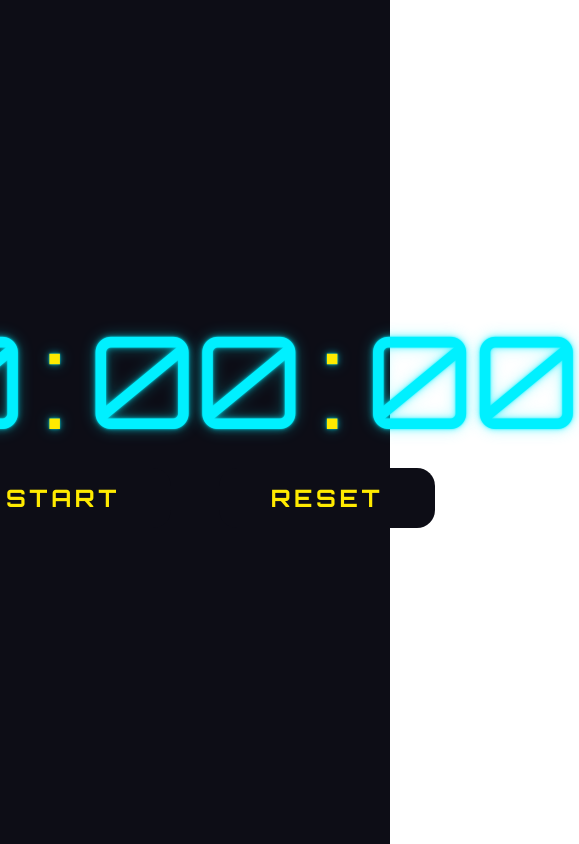
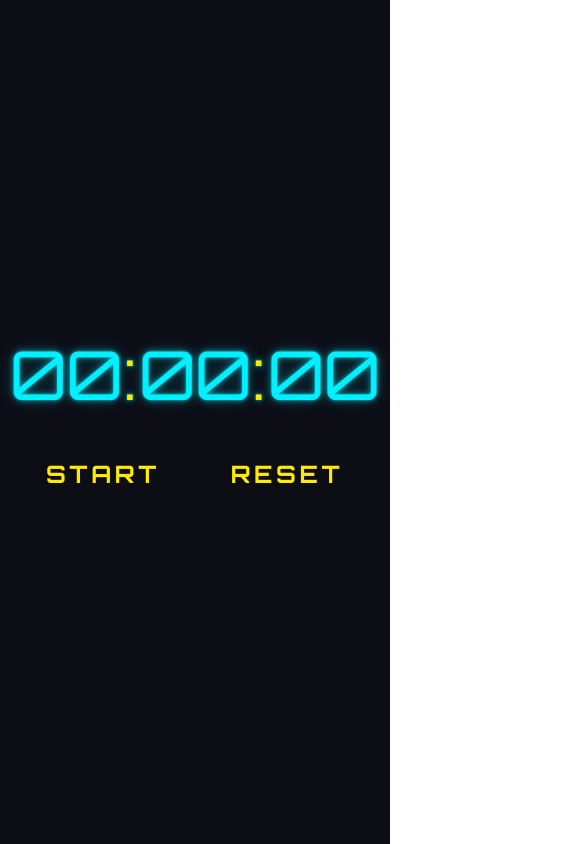
Before and after one commit to Faleonfall/Stopwatch-2077, a Vue app: page / in a window 390 px wide. Shown: the whole page, 579 px wide, since content can reach past the window. Built offline with nearby package versions, Linux system fonts and the light colour scheme.

Commit message:
Restructure CSS for maintainability and better responsive design

```diff
--- /dev/null
+++ b/src/assets/cyber-btn.css
@@ -0,0 +1,86 @@
+.cyber-btn {
+    position: relative;
+    color: var(--color-neon-yellow);
+    background: var(--color-cyber-background);
+    font-family: var(--font-cyber), sans-serif;
+    min-width: 13.5rem;
+    text-align: center;
+    transition: background 0.2s, color 0.2s, box-shadow 0.2s;
+    overflow: hidden;
+    padding: 0.75rem 3rem;
+    border: none;
+    border-radius: 1.125rem;
+    text-transform: uppercase;
+    font-weight: bold;
+    letter-spacing: 0.15em;
+    font-size: 1.5rem;
+    cursor: pointer;
+    box-shadow: 0 0 0 3px var(--color-neon-pink),
+    0 0 12px 2px var(--color-neon-pink);
+    -webkit-tap-highlight-color: transparent;
+    touch-action: manipulation;
+}
+
+.cyber-btn::before {
+    content: "";
+    position: absolute;
+    inset: 0;
+    border-radius: inherit;
+    pointer-events: none;
+    z-index: 0;
+    opacity: 0.6;
+    box-shadow: 0 0 21px 9px var(--color-neon-pink);
+    filter: blur(3px);
+    transition: opacity 0.2s;
+}
+
+/* Only apply hover styles on devices with a mouse (not on touch screens!) */
+@media (hover: hover) and (pointer: fine) {
+    .cyber-btn:hover {
+        background: var(--color-neon-pink);
+        color: var(--color-cyber-background);
+        box-shadow: 0 0 0 3px var(--color-neon-pink),
+        0 0 24px 5px var(--color-neon-pink);
+    }
+
+    .cyber-btn:hover::before {
+        opacity: 0.85;
+    }
+}
+
+@media (hover: none) and (pointer: coarse) {
+    .cyber-btn {
+        transition: background 0.25s cubic-bezier(.65, 0, .2, 1),
+        box-shadow 0.25s cubic-bezier(.8, .12, .19, 1),
+        color 0.15s,
+        transform 0.2s cubic-bezier(.8, .12, .19, 1);
+    }
+}
+
+/* On all devices, this applies for "pressed" (touch or mouse click) */
+.cyber-btn:active {
+    background: var(--color-neon-pink);
+    color: var(--color-cyber-background);
+    box-shadow: 0 0 0 3px var(--color-neon-pink),
+    0 0 24px 5px var(--color-neon-pink);
+    transition: none;
+}
+
+@media (max-width: 768px) {
+    .cyber-btn {
+        min-width: 13.5rem;
+        font-size: 1.5rem;
+        width: 100%;
+        box-sizing: border-box;
+        display: block; /* so padding is respected */
+        margin: 0; /* remove any horizontal margin */
+    }
+}
+
+@media (max-width: 480px) {
+    .cyber-btn {
+        min-width: 10rem;
+        padding: 0.7rem 1.3rem;
+        font-size: 1.5rem;
+    }
+}
--- /dev/null
+++ b/src/assets/stopwatch.css
@@ -0,0 +1,26 @@
+
+.digit-fade-enter-active,
+.digit-fade-leave-active {
+    transition: opacity 0.15s ease-in-out;
+}
+
+.digit-fade-enter-from,
+.digit-fade-leave-to {
+    opacity: 0;
+}
+
+.timer-select ::selection {
+    background: transparent;
+    color: #00ff2a;
+    text-shadow: 0 0 4px rgba(0, 255, 42, 0.8),
+    0 0 8px rgba(0, 255, 42, 0.6),
+    0 0 22px rgba(0, 255, 42, 0.3);
+}
+
+.timer-select ::-moz-selection {
+    background: transparent;
+    color: #00ff2a;
+    text-shadow: 0 0 4px rgba(0, 255, 42, 0.8),
+    0 0 8px rgba(0, 255, 42, 0.6),
+    0 0 22px rgba(0, 255, 42, 0.3);
+}
--- a/src/components/Stopwatch.vue
+++ b/src/components/Stopwatch.vue
@@ -79,7 +79,6 @@
     </div>
   </div>
 </template>
-
 
 <script lang="ts">
 import {
@@ -207,75 +206,48 @@ export default defineComponent({
   0 0 16px rgba(0, 240, 255, 0.3);
 }
 
-.digit-fade-enter-active,
-.digit-fade-leave-active {
-  transition: opacity 0.15s ease-in-out;
+@media (max-width: 768px) {
+  .text-9xl {
+    font-size: 5.3rem !important;
   }
 
-.digit-fade-enter-from,
-.digit-fade-leave-to {
-  opacity: 0;
+  .timer-select .text-neon-yellow {
+    width: 0.35ch !important;
+    /* You can go even smaller if you want, try 0.28ch, but .35ch is safe */
+    display: inline-block; /* Ensures width is respected */
+    padding-left: 0;
+    padding-right: 0;
   }
 
-.timer-select ::selection {
-  background: transparent;
-  color: #00ff2a;
-  text-shadow: 0 0 4px rgba(0, 255, 42, 0.8),
-  0 0 8px rgba(0, 255, 42, 0.6),
-  0 0 22px rgba(0, 255, 42, 0.3);
+  .timer-select.pb-3 {
+    padding-bottom: 1.5rem;
   }
 
-.timer-select ::-moz-selection {
-  background: transparent;
-  color: #00ff2a;
-  text-shadow: 0 0 4px rgba(0, 255, 42, 0.8),
-  0 0 8px rgba(0, 255, 42, 0.6),
-  0 0 22px rgba(0, 255, 42, 0.3);
+  .flex.space-x-12 {
+    gap: 2rem !important;
   }
 
-.cyber-btn {
-  position: relative;
-  color: var(--color-neon-yellow);
-  background: var(--color-cyber-background);
-  font-family: var(--font-cyber), sans-serif;
-  min-width: 13.5rem;
-  text-align: center;
-  transition: background 0.2s, color 0.2s, box-shadow 0.2s;
-  overflow: hidden;
-  padding: 0.75rem 3rem;
-
-  border: none;
-  border-radius: 1.125rem;
-  text-transform: uppercase;
-  font-weight: bold;
-  letter-spacing: 0.15em;
-  font-size: 1.5rem;
-  cursor: pointer;
-  box-shadow: 0 0 0 3px var(--color-neon-pink),
-  0 0 12px 2px var(--color-neon-pink);
+  .min-h-screen {
+    padding-left: 0.5rem;
+    padding-right: 0.5rem;
+  }
 }
 
-.cyber-btn::before {
-  content: "";
-  position: absolute;
-  inset: 0;
-  border-radius: inherit;
-  pointer-events: none;
-  z-index: 0;
-  opacity: 0.6;
-  box-shadow: 0 0 21px 9px var(--color-neon-pink);
-  filter: blur(3px);
-  transition: opacity 0.2s;
+@media (max-width: 480px) {
+  .text-9xl {
+    font-size: 4.2rem !important;
   }
 
-.cyber-btn:hover {
-  background: var(--color-neon-pink);
-  color: var(--color-cyber-background);
-  box-shadow: 0 0 0 3px var(--color-neon-pink),
-  0 0 24px 5px var(--color-neon-pink);
+  .timer-select .text-neon-yellow {
+    width: 0.3ch !important;
+    /* You can go even smaller if you want, try 0.28ch, but .35ch is safe */
+    display: inline-block; /* Ensures width is respected */
+    padding-left: 0;
+    padding-right: 0;
   }
 
-.cyber-btn:hover::before {
-  opacity: 0.85;
+  .flex.space-x-12 {
+    gap: 1.5rem !important;
+  }
 }
 </style>
--- a/src/main.ts
+++ b/src/main.ts
@@ -1,5 +1,7 @@
 import {createApp} from "vue"
 import App from "./App.vue"
 import "./styles.css"    // ← import the single Tailwind entrypoint
+import './assets/cyber-btn.css';
+import './assets/stopwatch.css';
 
 createApp(App).mount("#app")
```
Also changed, not shown: src/styles.css (line endings or trailing spaces). Lines whose indentation alone changed are shown as unchanged.
